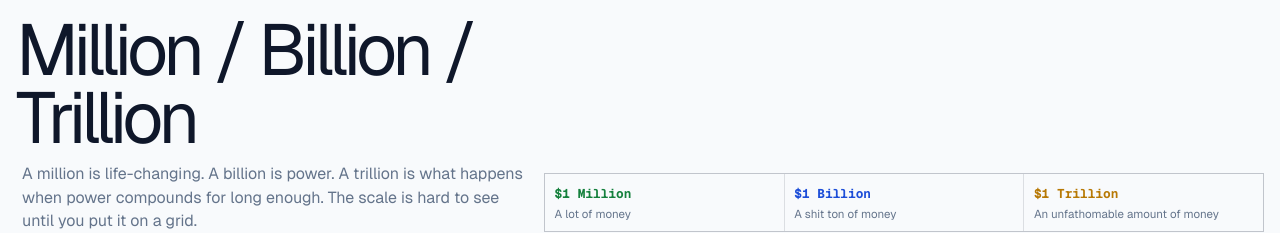
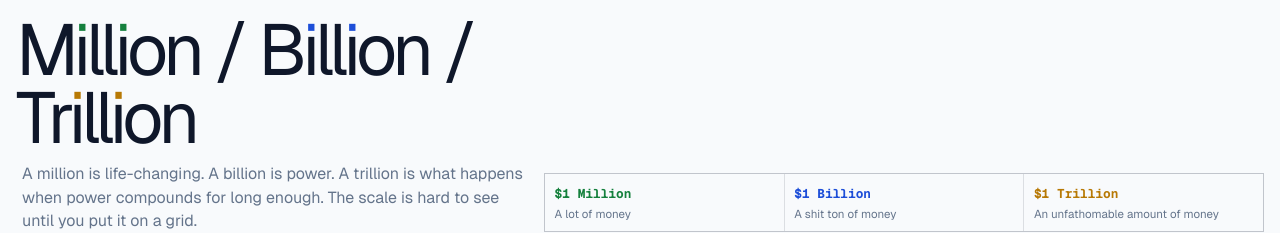
Before and after one commit to johncmunson/millionvsbillionvstrillion, a Next.js app: page / in a window 1280 px wide. Shown: the top 233 px of the page. Built offline with nearby package versions, Linux system fonts and the light colour scheme.

Commit message:
Color homepage title i-tittles by scale

```diff
--- a/app/home.module.css
+++ b/app/home.module.css
@@ -2,6 +2,9 @@
   --ink: #0f172a;
   --muted: #64748b;
   --paper: #f8fafc;
+  --scale-green: #15803d;
+  --scale-blue: #1d4ed8;
+  --scale-gold: #b77905;
   --edge: clamp(0.75rem, 2vmin, 1.5rem);
   --gap: clamp(0.75rem, 1.6vmin, 1.25rem);
   height: 100vh;
@@ -31,6 +34,35 @@
   font-size: clamp(1.75rem, min(6vw, 9dvh), 4.5rem);
   line-height: 0.95;
   letter-spacing: -0.06em;
+}
+
+.tittleI {
+  --tittle-color: var(--ink);
+  --tittle-split: 35%;
+  --tittle-stem-color: var(--ink);
+  background-image: linear-gradient(
+    to bottom,
+    var(--tittle-color) 0%,
+    var(--tittle-color) var(--tittle-split),
+    var(--tittle-stem-color) var(--tittle-split),
+    var(--tittle-stem-color) 100%
+  );
+  background-clip: text;
+  -webkit-background-clip: text;
+  color: transparent;
+  -webkit-text-fill-color: transparent;
+}
+
+.tittleMillion {
+  --tittle-color: var(--scale-green);
+}
+
+.tittleBillion {
+  --tittle-color: var(--scale-blue);
+}
+
+.tittleTrillion {
+  --tittle-color: var(--scale-gold);
 }
 
 .header p {
@@ -198,15 +230,15 @@
 }
 
 .green {
-  color: #15803d;
+  color: var(--scale-green);
 }
 
 .blue {
-  color: #1d4ed8;
+  color: var(--scale-blue);
 }
 
 .gold {
-  color: #b77905;
+  color: var(--scale-gold);
 }
 
 @media (min-width: 1200px) {
--- a/app/page.tsx
+++ b/app/page.tsx
@@ -9,12 +9,30 @@ export const metadata: Metadata = {
 };
 
 export default function Home() {
+  const millionTittle = `${styles.tittleI} ${styles.tittleMillion}`;
+  const billionTittle = `${styles.tittleI} ${styles.tittleBillion}`;
+  const trillionTittle = `${styles.tittleI} ${styles.tittleTrillion}`;
+
   return (
     <main className={styles.page}>
       <header className={styles.header}>
         <div className={styles.copy}>
           {/* <p className={styles.rule}>There&apos;s levels to this</p> */}
-          <h1>Million / Billion / Trillion</h1>
+          <h1>
+            {"M"}
+            <span className={millionTittle}>i</span>
+            {"ll"}
+            <span className={millionTittle}>i</span>
+            {"on / B"}
+            <span className={billionTittle}>i</span>
+            {"ll"}
+            <span className={billionTittle}>i</span>
+            {"on / Tr"}
+            <span className={trillionTittle}>i</span>
+            {"ll"}
+            <span className={trillionTittle}>i</span>
+            {"on"}
+          </h1>
           <p className="ml-1.5!">
             A million is life-changing. A billion is power. A trillion is what
             happens when power compounds for long enough. The scale is hard to
```
